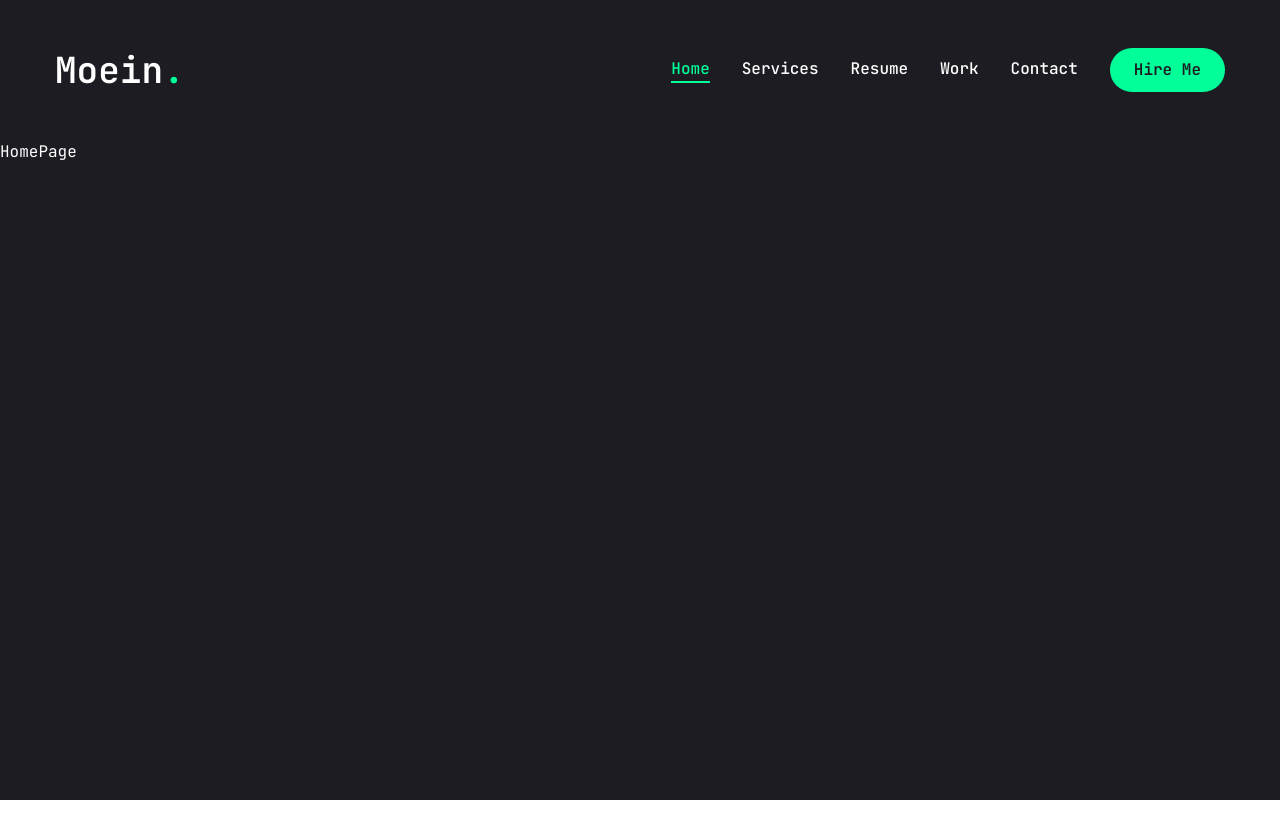
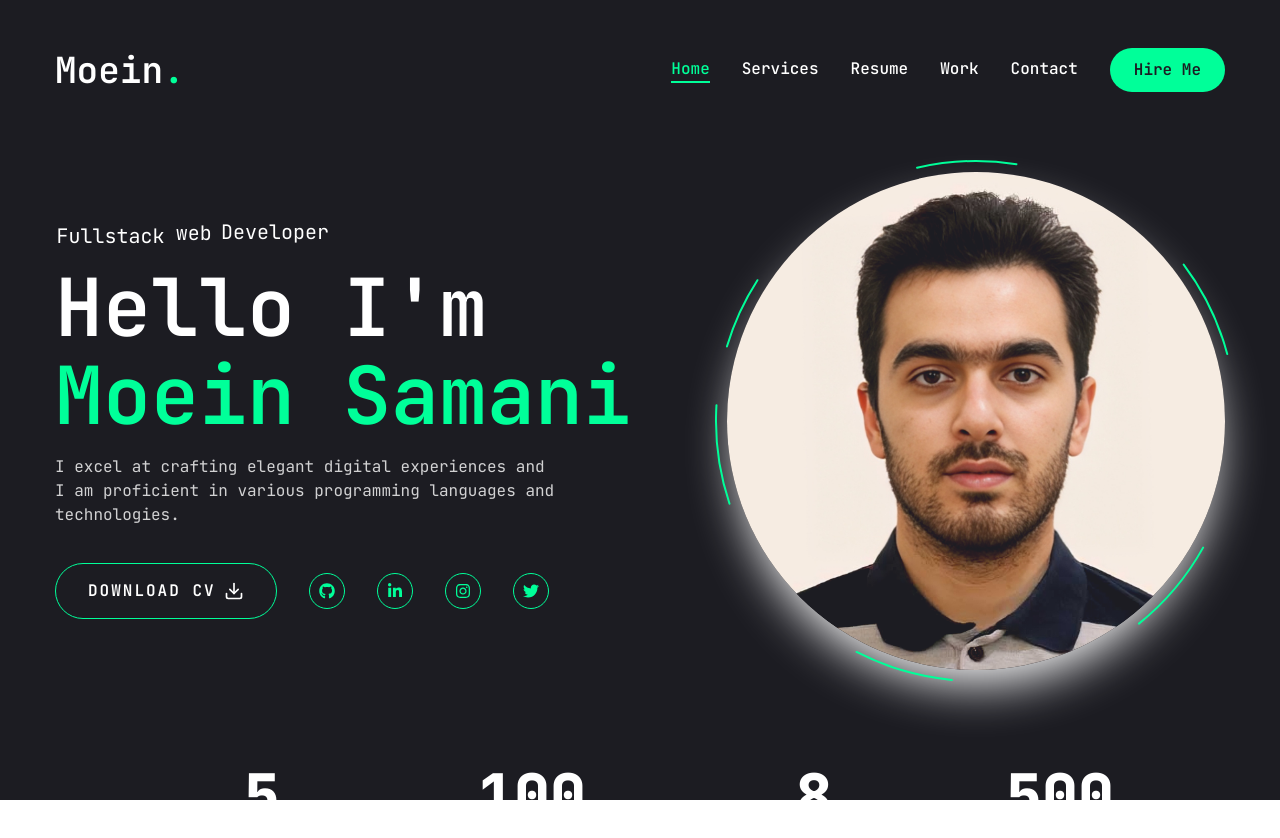
Before and after one commit to MoeinDeveloper92/next-portfolio-moein, a Next.js app: page / in a window 1280 px wide. Shown: the top 838 px of the page. Before the commit the page ends 800 px from the top, so only its background shows below. Built offline with nearby package versions, Linux system fonts and the light colour scheme.

Commit message:
adding modern animation to main langing page

```diff
--- a/app/globals.css
+++ b/app/globals.css
@@ -6,4 +6,13 @@
   body {
     @apply font-primary bg-primary text-white;
   }
+  .h1 {
+    @apply text-[48px] xl:text-[80px] leading-[1.1] font-semibold;
+  }
+  .h2 {
+    @apply text-[36px] xl:text-[48px] leading-[1.1] font-semibold;
+  }
+  .h3 {
+    @apply text-[20px] xl:text-[24px] leading-[1.1] font-semibold;
+  }
 }
--- a/app/page.jsx
+++ b/app/page.jsx
@@ -1,6 +1,74 @@
+"use client"
+import { Button } from "@/components/ui/button";
+import { FiDatabase, FiDownload } from "react-icons/fi"
+import { motion } from "framer-motion"
+
+// Components
+import Social from "@/components/Social";
+import Photo from "@/components/Photo";
+import Stats from "@/components/Stats";
+
 
 export default function Home() {
+  // Split the text into words
+  const words = ["Fullstack", "web", "Developer"];
+
   return (
-    <main>HomePage</main>
+    <section className="h-full">
+      <div className="container mx-auto h-full">
+        <div className="flex flex-col xl:flex-row items-center justify-between xl:pt-8 xl:pb-24">
+          {/* Text */}
+          <div className="text-center xl:text-left order-2 xl:order-none">
+
+            <div className="text-xl inline-block">
+              {words.map((word, index) => (
+                <motion.span
+                  key={index}
+                  className="inline-block mr-2" // Space between words
+                  animate={{
+                    x: [-5, 5, -3, 6, 0], // Moves left, right, slightly left, back, and returns to 0
+                    y: [0, -6, 1, -5, 0] // Moves up, down, up, down, and back to original
+                  }}
+                  transition={{
+                    repeat: Infinity,
+                    duration: 6, // Takes 6 seconds for a complete "snail" loop
+                    ease: "easeInOut",
+                    delay: index * 0.5 // Stagger each word's motion
+                  }}
+                >
+                  {word}
+                </motion.span>
+              ))}
+            </div>
+
+            <h1 className="h1 mt-3">
+              Hello I'm <br />
+              <span className="text-accent">Moein Samani</span>
+            </h1>
+
+            <p className="max-w-[500px] mb-9 text-white/80 mt-4">
+              I excel at crafting elegant digital experiences and I am proficient in various programming languages and technologies.
+            </p>
+
+            {/* Buttons and socials */}
+            <div className="flex flex-col xl:flex-row  items-center gap-8">
+              <Button variant="outline" size="lg" className="uppercase  flex items-center gap-2">
+                <span>Download CV</span>
+                <FiDownload className="text-xl" />
+              </Button>
+              <div className="mb-8 xl:mb-0">
+                <Social />
+              </div>
+            </div>
+          </div>
+
+          {/* Photo = profile */}
+          <div className="order-1 xl:order-none mb-8 xl:mb-0">
+            <Photo />
+          </div>
+        </div>
+      </div>
+      <Stats />
+    </section>
   );
 }
--- a/components/MobileNav.jsx
+++ b/components/MobileNav.jsx
@@ -1,11 +1,12 @@
 "use client"
 import React from 'react'
-import { Sheet, SheetContent, SheetTrigger, SheetTitle } from "@/components/ui/sheet"
+import { Sheet, SheetContent, SheetTrigger, SheetTitle, SheetClose } from "@/components/ui/sheet"
 
 import { usePathname } from 'next/navigation'
 import Link from 'next/link'
 import { CiMenuFries } from "react-icons/ci"
 import { links } from '@/constant'
+import { Button } from './ui/button'
 
 const MobileNav = () => {
     const pathName = usePathname()
@@ -16,7 +17,7 @@ const MobileNav = () => {
                 <CiMenuFries className='text-[32px] text-accent' />
                 <SheetContent className="flex flex-col" >
                     <SheetTitle>
-
+                        Mobile Menue
                     </SheetTitle>
                     <div className='mt-32 mb-40 text-center text-2xl'>
                         <Link href={"/"}>
@@ -27,9 +28,14 @@ const MobileNav = () => {
                     </div>
                     <nav className='flex flex-col justify-center items-center gap-8'>
                         {links.map((link, index) => (
-                            <Link className={`${link.path === pathName && "text-accent border-b-2 border-accent"} text-xl capitalize hover:text-accent transition-all`} href={link.path} key={index}>
-                                {link.name}
-                            </Link>
+                            <SheetClose
+                                asChild
+                                key={index}
+                            >
+                                <Link className={`${link.path === pathName && "text-accent border-b-2 border-accent"} text-xl capitalize hover:text-accent transition-all`} href={link.path} >
+                                    {link.name}
+                                </Link>
+                            </SheetClose>
                         ))}
                     </nav>
                 </SheetContent>
--- /dev/null
+++ b/components/Photo.jsx
@@ -0,0 +1,72 @@
+"use client"
+
+import Image from "next/image"
+import { motion } from "framer-motion"
+import profilePicture from "@/assets/profilePicture.png"
+
+const Photo = () => {
+    return (
+        <div className="w-full h-full relative">
+            {/* Main container for the image */}
+            <motion.div
+                initial={{ opacity: 0 }}
+                animate={{ opacity: 1 }}
+                transition={{ delay: 1.2, duration: 0.4, ease: "easeIn" }}
+            >
+                {/* Image container */}
+                <motion.div
+                    initial={{ opacity: 0 }}
+                    animate={{ opacity: 1 }}
+                    transition={{ delay: 1.4, duration: 0.5, ease: "easeInOut" }}
+                    className="w-[330px] bg-primary h-[330px] xl:w-[498px] xl:h-[498px] mix-blend-lighten rounded-full relative">
+                    <Image
+                        src={profilePicture}
+                        priority={true}
+                        quality={100}
+                        fill
+                        alt="Profile Picture"
+                        className="object-contain rounded-full shadow-2xl shadow-white hover:shadow-lg transition-shadow cursor-pointer duration-300"
+                    />
+                </motion.div>
+
+                {/* Swirling dotted line around the image */}
+                <motion.div
+                    className="absolute top-1/2 left-1/2 transform -translate-x-1/2 -translate-y-1/2"
+                >
+                    <motion.svg
+                        className="w-[360px] h-[360px] xl:w-[528px] xl:h-[528px]"
+                        fill="transparent"
+                        viewBox="0 0 528 528"
+                        xmlns="http://www.w3.org/2000/svg"
+                    >
+                        <motion.circle
+                            cx="264"
+                            cy="264"
+                            r="260"
+                            stroke="#00ff99"
+                            strokeWidth="2"
+                            strokeDasharray="100 200"
+                            strokeLinecap="round"
+                            initial={{
+                                strokeDashoffset: 0,
+                                rotate: 0
+                            }}
+                            animate={{
+                                strokeDashoffset: [0, -500],
+                                rotate: [0, 360]
+                            }}
+                            transition={{
+                                repeat: Infinity,
+                                duration: 10,
+                                ease: "linear",
+                                repeatType: "reverse"
+                            }}
+                        />
+                    </motion.svg>
+                </motion.div>
+            </motion.div>
+        </div>
+    )
+}
+
+export default Photo
--- /dev/null
+++ b/components/Social.jsx
@@ -0,0 +1,33 @@
+import React from 'react'
+import Link from 'next/link'
+import { socials } from '@/constant'
+import { Button } from "@/components/ui/button"
+import {
+    Tooltip,
+    TooltipContent,
+    TooltipProvider,
+    TooltipTrigger,
+} from "@/components/ui/tooltip"
+
+const Social = () => {
+    return (
+        <div className='flex gap-8'>
+            {socials.map((social, index) => (
+                <TooltipProvider key={index}>
+                    <Tooltip>
+                        <TooltipTrigger asChild>
+                            <Link href={social.path} className=' w-9 h-9 border-accent border-[1px]  text-accent text-base rounded-full flex items-center justify-center hover:bg-accent hover:text-primary hover:transition-all duration-500 '>
+                                {social.icon}
+                            </Link>
+                        </TooltipTrigger>
+                        <TooltipContent>
+                            <p>{social.content}</p>
+                        </TooltipContent>
+                    </Tooltip>
+                </TooltipProvider>
+            ))}
+        </div>
+    )
+}
+
+export default Social
--- a/components/StairTransition.jsx
+++ b/components/StairTransition.jsx
@@ -24,7 +24,6 @@ const StairTransition = () => {
               ease: "easeInOut"
             }}
           >
-
           </motion.div>
         </div>
       </AnimatePresence>
--- a/components/Stairs.jsx
+++ b/components/Stairs.jsx
@@ -42,8 +42,6 @@ const Stairs = () => {
                     }}
                     className='h-full w-full bg-white relative'
                 />
-
-
             })}
 
         </>
--- /dev/null
+++ b/components/Stats.jsx
@@ -0,0 +1,30 @@
+"use client"
+import React from 'react'
+import CountUp from 'react-countup'
+import { stats } from '@/constant'
+
+
+const Stats = () => {
+    return (
+        <div className='container mx-auto'>
+            <div className='flex gap-12 justify-center max-sm:grid max-sm:grid-cols-2'>
+                {stats.map((stat, index) => (
+                    <div key={index} className='flex flex-col items-center '>
+
+                        <CountUp
+                            end={stat.num}
+                            duration={5}
+                            delay={0.5}
+                            className='text-4xl xl:text-6xl font-extrabold order-1'
+                        />
+                        <span className='order-2 text-accent/50 text-xl max-sm:text-center'>
+                            {stat.text}
+                        </span>
+                    </div>
+                ))}
+            </div>
+        </div>
+    )
+}
+
+export default Stats
--- a/components/ui/button.jsx
+++ b/components/ui/button.jsx
@@ -12,14 +12,13 @@ const buttonVariants = cva(
         default:
           "bg-accent text-primary hover:bg-accent-hover",
         primary: "bg-primary text-white",
-        outline: "border border-accent bg-transparent text-accent hover:bg-accent hover:text-primary"
+        outline: "border rounded-[20px] border-accent bg-transparent text-accent hover:bg-accent hover:text-primary"
 
       },
       size: {
         default: "h-[44px] px-6",
         md: "h-[48px] px-6",
-        lg: "h-[56px] rounded-md px-8 text-m uppercase tracking-[2px]",
-
+        lg: "h-[56px] rounded-[30px] px-8 text-m uppercase tracking-[2px]",
       },
     },
     defaultVariants: {
--- a/constant/index.js
+++ b/constant/index.js
@@ -1,3 +1,4 @@
+import { FaGithub, FaLinkedinIn, FaTwitter, FaInstagram } from "react-icons/fa"
 export const links = [
     {
         name: "home",
@@ -20,3 +21,45 @@ export const links = [
         path: "/contact"
     }
 ]
+
+export const socials = [
+    {
+        icon: <FaGithub />,
+        path: "https://github.com/MoeinDeveloper92",
+        content: "Github Account"
+    },
+    {
+        icon: <FaLinkedinIn />,
+        path: "https://www.linkedin.com/in/moein-samani/",
+        content: "Linkedin account"
+    },
+    {
+        icon: <FaInstagram />,
+        path: "https://www.instagram.com/moein_samani_nezhad",
+        content: "Instagram account"
+    },
+    {
+        icon: <FaTwitter />,
+        path: "https://x.com/Moein7173",
+        content: "Twitter account"
+    }
+]
+
+export const stats = [
+    {
+        num: 5,
+        text: "Years of Experience"
+    },
+    {
+        num: 100,
+        text: "Projects Completed"
+    },
+    {
+        num: 8,
+        text: "Technologies mastered"
+    },
+    {
+        num: 500,
+        text: "Code Commits"
+    }
+]
--- a/package.json
+++ b/package.json
@@ -21,6 +21,7 @@
     "lucide-react": "^0.468.0",
     "next": "15.1.0",
     "react": "^19.0.0",
+    "react-countup": "^6.5.3",
     "react-dom": "^19.0.0",
     "react-icons": "^5.4.0",
     "tailwind-merge": "^2.5.5",
```
Also changed, not shown: assets/profilePicture.png (added), 1 other file (tests, documents, lock files or other folders).
